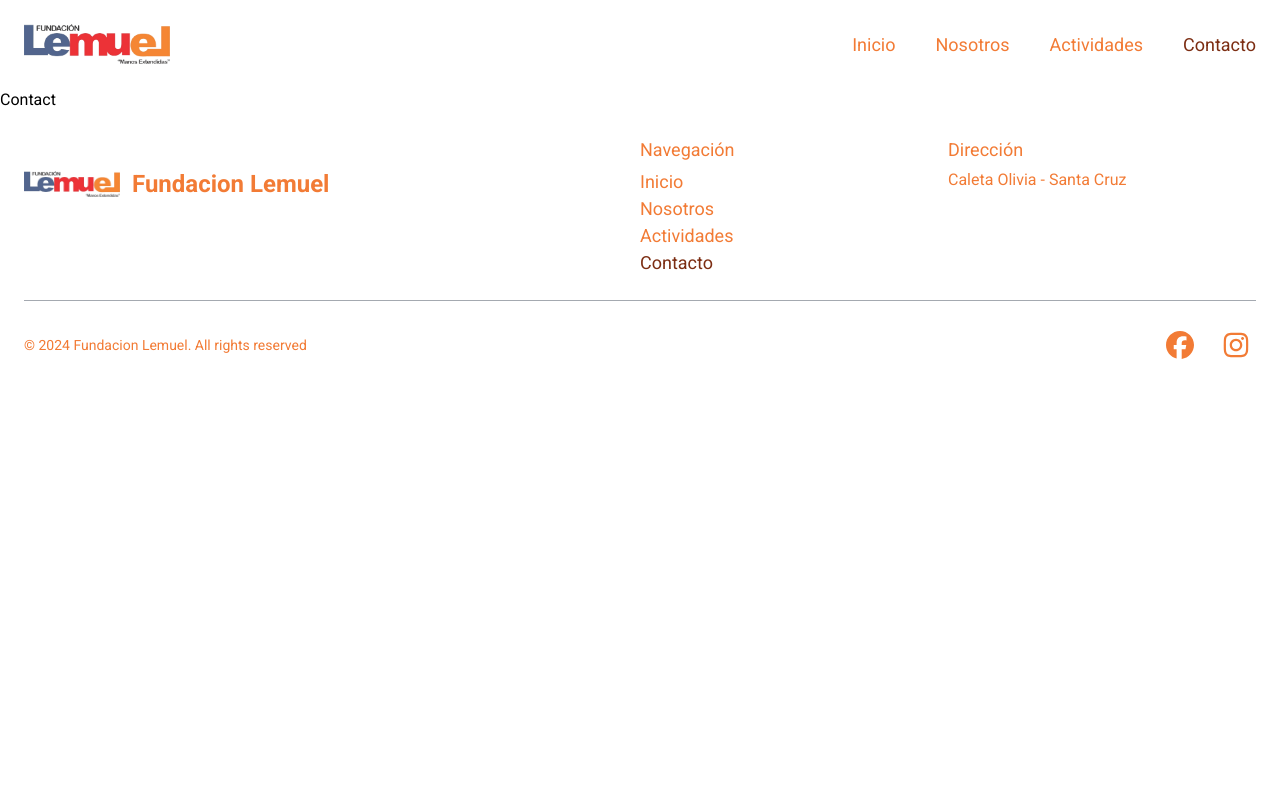
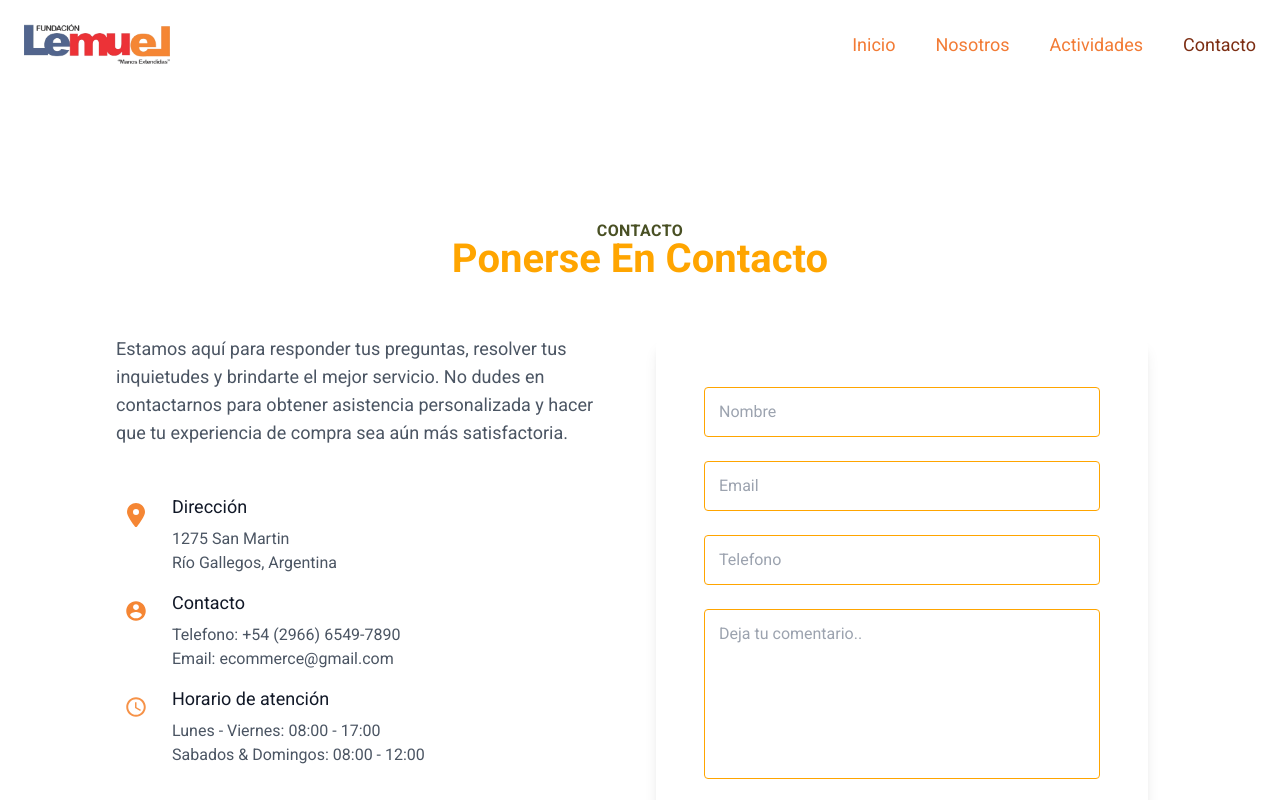
Before and after one commit to rosasfranco/FundacionLemuel2, a React (Vite) app: page /contact in a window 1280 px wide. Shown: the top 800 px of the page. Built offline with nearby package versions, Linux system fonts and the light colour scheme.

Commit message:
Añadiendo contenido contacto y estilos en css

```diff
--- a/src/App.css
+++ b/src/App.css
@@ -8,4 +8,61 @@ body {
     margin: 0;
     padding: 0;
     box-sizing: border-box;
+    color-scheme: "white";
 }
+
+
+.color__sub {
+  color: #495024;
+}
+
+
+.input__style {
+  width: 100%;
+  border: 1px solid orange;
+  border-radius: 0.25rem;
+  padding: 0.75rem 14px;
+  font-size: 1rem;
+  line-height: 1.5rem;
+  outline: 2px solid transparent;
+  outline-offset: 2px;
+}
+
+.label__style{
+  display: block;
+  font-weight: 500;
+  --tw-text-opacity: 1;
+  color: rgb(17 24 39 / var(--tw-text-opacity));
+  font-size: 0.875rem/* 14px */;
+  line-height: 1.25rem/* 20px */;
+  margin-bottom: 0.5rem/* 8px */;
+}
+
+.title__main {
+  font-size: 40px;
+  font-weight: 600;
+  line-height: 2rem;
+  color: orange;
+  text-align: center;
+  text-transform: capitalize;
+}
+
+.btn__principal {
+  display: inline-flex;
+  align-items: center;
+  justify-content: center;
+  padding: 0.75rem 1.25rem;
+  margin-right: 0.75rem;
+  font-size: 1rem;
+  text-align: center;
+  font-weight: 500;
+  border-radius: 28px;
+  background-color: #626C2A;
+  color: #ffffff;
+  cursor: pointer;
+  transition: background-color 0.3s ease;
+}
+
+.btn__principal:hover {
+  background-color: #495024;
+}
--- a/src/pages/Contact.jsx
+++ b/src/pages/Contact.jsx
@@ -1,8 +1,123 @@
 import React from 'react'
+import Button from '../components/Button'
+import { FaLocationDot } from "react-icons/fa6";
+import { IoMdContact, IoMdTime } from "react-icons/io";
 
 const Contact = () => {
   return (
-    <div>Contact</div>
+    <section>
+      <div class="container max-w-6xl mx-auto py-6" id="contact">
+        <div class=" px-4 py-8 sm:px-6 lg:px-8 lg:py-8">
+          <div class="mb-4">
+            <div class="mb-6 max-w-3xl text-center sm:text-center md:mx-auto md:mb-12">
+              <p class="text-base font-semibold uppercase tracking-wide color__sub">
+                Contacto
+              </p>
+              <h2 class="title__main">
+                Ponerse en contacto
+              </h2>
+            </div>
+          </div>
+          <div class="flex items-stretch justify-center">
+            <div class="grid md:grid-cols-2">
+              <div class="h-full pr-6">
+                <p class="mt-3 mb-12 text-lg text-gray-600">
+                  Estamos aquí para responder tus preguntas, resolver tus inquietudes y brindarte el mejor
+                  servicio. No dudes en contactarnos para obtener asistencia personalizada y hacer que tu
+                  experiencia de compra sea aún más satisfactoria.
+                </p>
+                <ul class="mb-6 md:mb-0">
+                  <li class="flex">
+                    <div
+                      class="flex h-10 w-10 items-center justify-center rounded color__resources text-gray-50">
+                      <FaLocationDot size={24} className='text-[#f58634]' />
+                    </div>
+                    <div class="ml-4 mb-4">
+                      <h3 class="mb-2 text-lg font-medium leading-6 text-gray-900">Dirección
+                      </h3>
+                      <p class="text-gray-600">1275 San Martin</p>
+                      <p class="text-gray-600">Río Gallegos, Argentina</p>
+                    </div>
+                  </li>
+                  <li class="flex">
+                    <div
+                      class="flex h-10 w-10 items-center justify-center rounded color__resources text-gray-50">
+                      <IoMdContact size={24} className='text-[#f58634]' />
+                    </div>
+                    <div class="ml-4 mb-4">
+                      <h3 class="mb-2 text-lg font-medium leading-6 text-gray-900">Contacto
+                      </h3>
+                      <p class="text-gray-600">Telefono: +54 (2966) 6549-7890</p>
+                      <p class="text-gray-600">Email: ecommerce@gmail.com</p>
+                    </div>
+                  </li>
+                  <li class="flex">
+                    <div
+                      class="flex h-10 w-10 items-center justify-center rounded color__resources text-gray-50">
+                      <IoMdTime size={24} className='text-[#f58634]' />
+                    </div>
+                    <div class="ml-4 mb-4">
+                      <h3 class="mb-2 text-lg font-medium leading-6 text-gray-900">Horario
+                        de atención</h3>
+                      <p class="text-gray-600">Lunes - Viernes: 08:00 - 17:00</p>
+                      <p class="text-gray-600">Sabados &amp; Domingos: 08:00 - 12:00</p>
+                    </div>
+                  </li>
+                </ul>
+              </div>
+              <div class="card h-fit max-w-6xl px-5 md:p-4" id="form">
+                <div class="relative rounded-lg bg-white px-8 shadow-lg sm:p-12">
+                  <form id="form" action="{{route('contact.store')}}" method="POST">
+
+                    <div class="mb-6">
+                      <input type="text" placeholder="Nombre" name="nombre" class="input__style " value="" />
+
+                    </div>
+                    <div class="mb-6">
+                      <input type="email" placeholder="Email" name="email" class="input__style" value="" />
+
+                    </div>
+                    <div class="mb-6">
+                      <input type="text" placeholder="Telefono" name="telefono" class="input__style" value="" />
+                    </div>
+                    <div class="mb-6">
+                      <textarea rows="6" placeholder="Deja tu comentario.." name="mensaje" class="input__style resize-none"></textarea>
+
+                    </div>
+                    <div>
+                      <Button text={"Enviar"} className={'text-white bg-[#f58634]'}>
+                      </Button>
+                    </div>
+                  </form>
+                  <div>
+                  </div>
+                </div>
+              </div>
+            </div>
+          </div>
+        </div>
+      </div>
+
+      <div class="bg-white container max-w-6xl mx-auto pt-6">
+        <div class=" px-6 py-12">
+          <div class="text-center">
+            <p class="font-medium color__sub">Ubicación</p>
+
+            <h1 class="title__main pt-2">Nuestra Ubicación</h1>
+
+            <p class="mt-3 text-gray-500 max-w-xl  mx-auto">Estamos ubicados en el corazón de Rio Gallegos.
+              ¡Visítanos en nuestros horarios de atención o contáctanos para obtener direcciones precisas y horarios
+              de operación! Estamos ansiosos por recibirte y brindarte la mejor experiencia.</p>
+          </div>
+          <div class="overflow-hidden mt-[2rem] rounded-lg lg:col-span-2 h-96 ">
+            <iframe width="100%" height="100%" frameborder="0" title="map" marginheight="0" marginwidth="0"
+              scrolling="no"
+              src="https://maps.google.com/maps?width=100%&amp;height=600&amp;hl=en&amp;q=%C4%B0zmir+(My%20Business%20Name)&amp;ie=UTF8&amp;t=&amp;z=14&amp;iwloc=B&amp;output=embed"></iframe>
+          </div>
+        </div>
+      </div>
+
+    </section>
   )
 }
 
```
